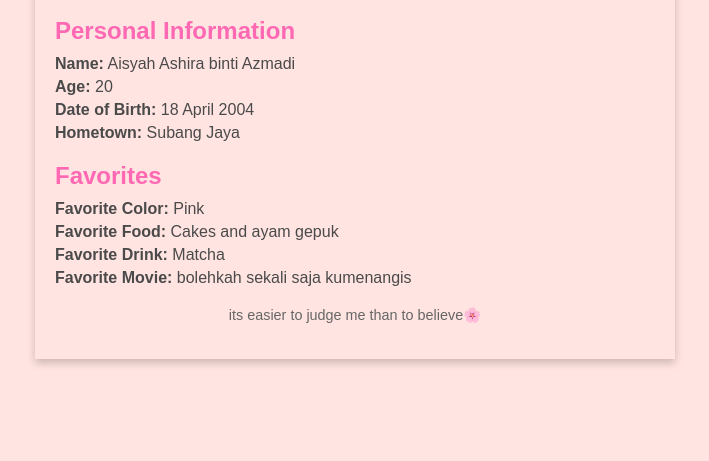
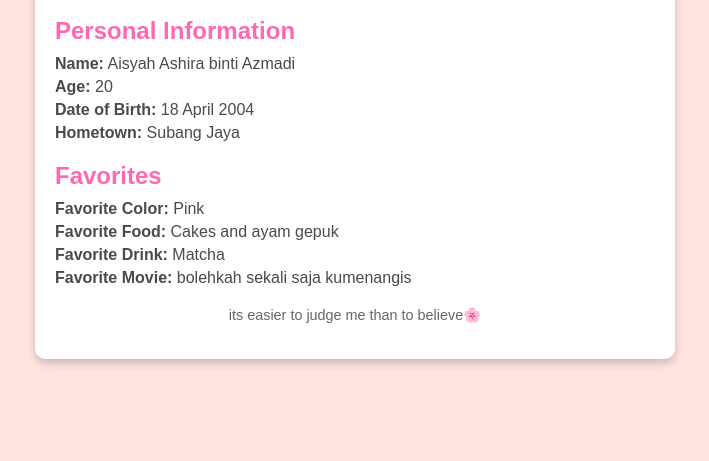
Before and after one commit to aisyahashira/my_website, a plain HTML site: page index.html in a window 1280 px wide. Shown: the part 339-800 px from the top of the page, without its empty margins (285-994 px from the left). Drawn offline with Linux system fonts and the light colour scheme.

Commit message:
first commit

```diff
--- a/index.html
+++ b/index.html
@@ -23,7 +23,7 @@
       max-width: 600px;
       margin: 20px auto;
       padding: 20px;
-      background-color:
+      background-color: #fff;
       border-radius: 10px;
       box-shadow: 0 4px 8px rgba(0, 0, 0, 0.2);
     }
```
